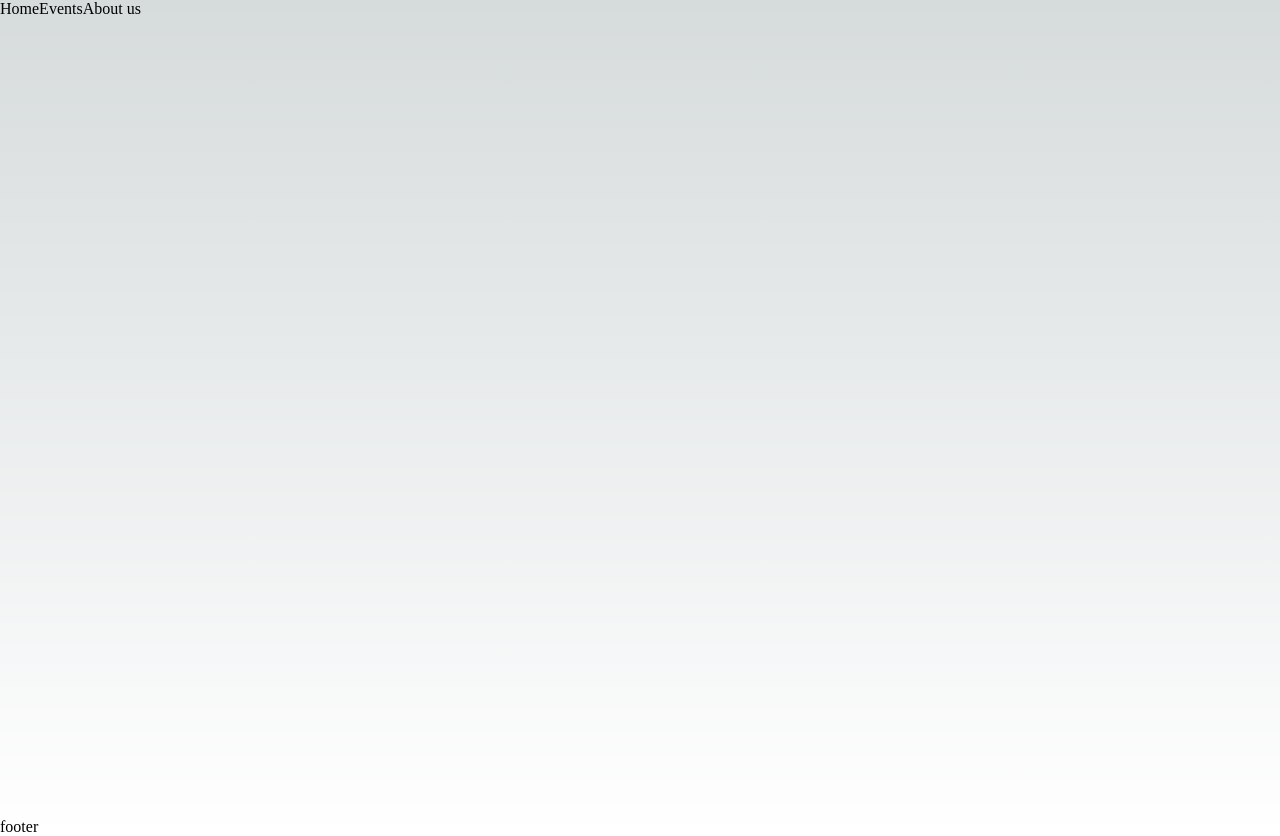
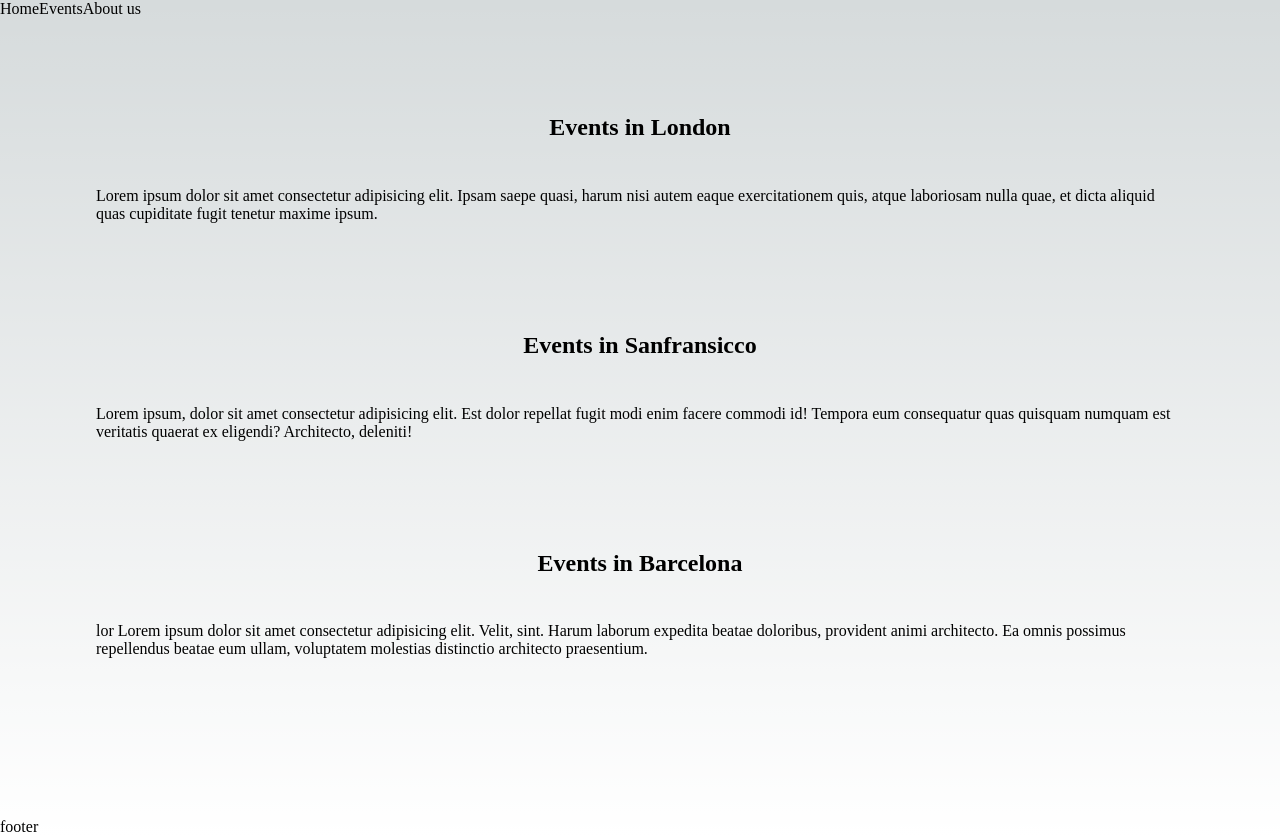
Before and after one commit to m-fadi/events_app, a Next.js app: page / in a window 1280 px wide. Built offline with nearby package versions, Linux system fonts and the light colour scheme.

Commit message:
add home page content

```diff
--- a/pages/index.tsx
+++ b/pages/index.tsx
@@ -28,7 +28,40 @@ export default function Home() {
                     <a href="/about">About us</a>
                 </nav>
             </header>
-            <main className={styles.main}></main>
+            <main className={styles.main}>
+                <h2> Events in London</h2>
+                <p>
+                    {" "}
+                    Lorem ipsum dolor sit amet consectetur adipisicing elit.
+                    Ipsam saepe quasi, harum nisi autem eaque exercitationem
+                    quis, atque laboriosam nulla quae, et dicta aliquid quas
+                    cupiditate fugit tenetur maxime ipsum.
+                </p>
+                <a href="http://">
+                    <img  />
+                </a>
+                <h2> Events in Sanfransicco</h2>
+                <p>
+                    Lorem ipsum, dolor sit amet consectetur adipisicing elit.
+                    Est dolor repellat fugit modi enim facere commodi id!
+                    Tempora eum consequatur quas quisquam numquam est veritatis
+                    quaerat ex eligendi? Architecto, deleniti!
+                </p>
+                <a href="http://">
+                    <img  />
+                </a>
+                <h2> Events in Barcelona</h2>
+                <p> lor
+                    Lorem ipsum dolor sit amet consectetur adipisicing elit.
+                    Velit, sint. Harum laborum expedita beatae doloribus,
+                    provident animi architecto. Ea omnis possimus repellendus
+                    beatae eum ullam, voluptatem molestias distinctio architecto
+                    praesentium.
+                </p>
+                <a href="http://">
+                    <img  />
+                </a>
+            </main>
             <footer className={styles.footer}>footer</footer>
         </>
     );
```
